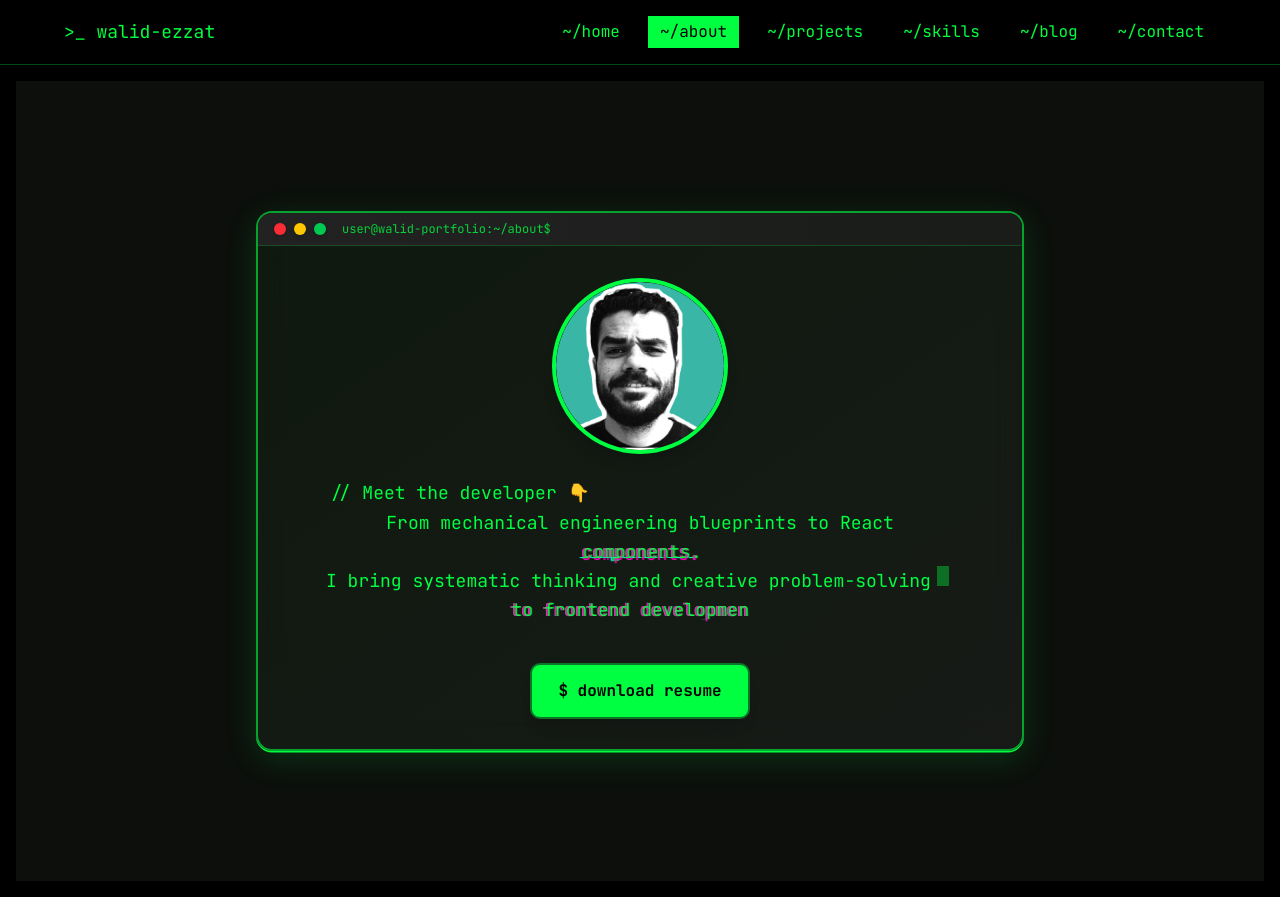
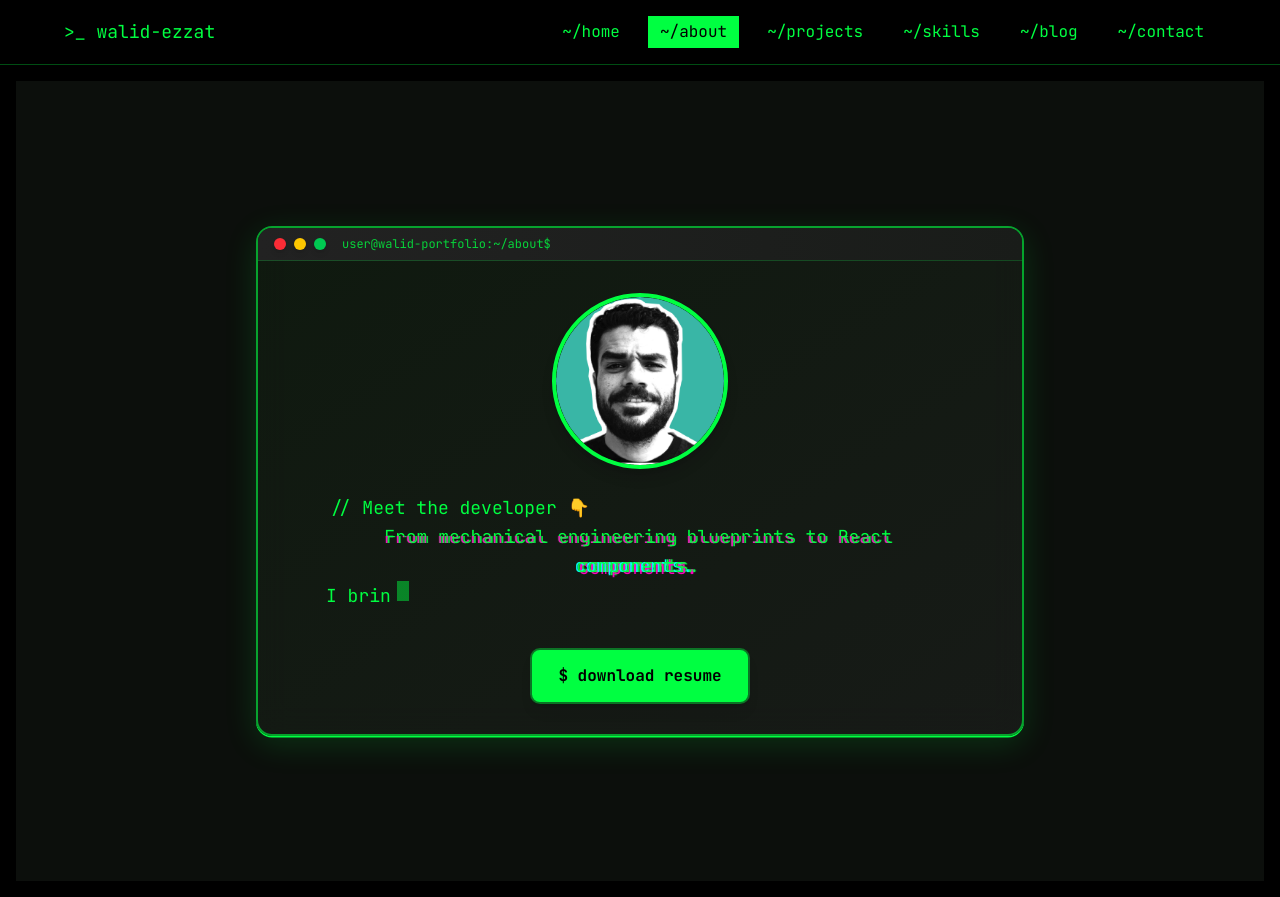
Before and after one commit to walidelbourdiney/WalidEzzat, a React (Vite) app: page /about in a window 1280 px wide. Built offline with nearby package versions, Linux system fonts and the light colour scheme.

Commit message:
feat: Update typing speed in AboutBio and Home components for improved user experience & added a well written README file about the project and its features

```diff
--- a/src/components/AboutBio.tsx
+++ b/src/components/AboutBio.tsx
@@ -36,7 +36,7 @@ const AboutBio: React.FC = () => {
       {/* Bio Text */}
       <TypingAnimation
         lines={bioLines}
-        typingSpeed={30}
+        typingSpeed={50}
         className="text-terminal-green text-sm sm:text-base md:text-lg leading-relaxed font-mono max-w-full"
       />
 
--- a/src/pages/Home.tsx
+++ b/src/pages/Home.tsx
@@ -34,7 +34,7 @@ const Home: React.FC = () => {
         <div className="flex flex-col items-center gap-4 sm:gap-6 w-full max-w-full">
           <TypingAnimation
             lines={heroLines}
-            typingSpeed={40}
+            typingSpeed={50}
             className="text-sm sm:text-base md:text-lg lg:text-xl text-terminal-green text-center leading-relaxed"
           />
           <motion.a
```
Also changed, not shown: 1 other file (tests, documents, lock files or other folders).
